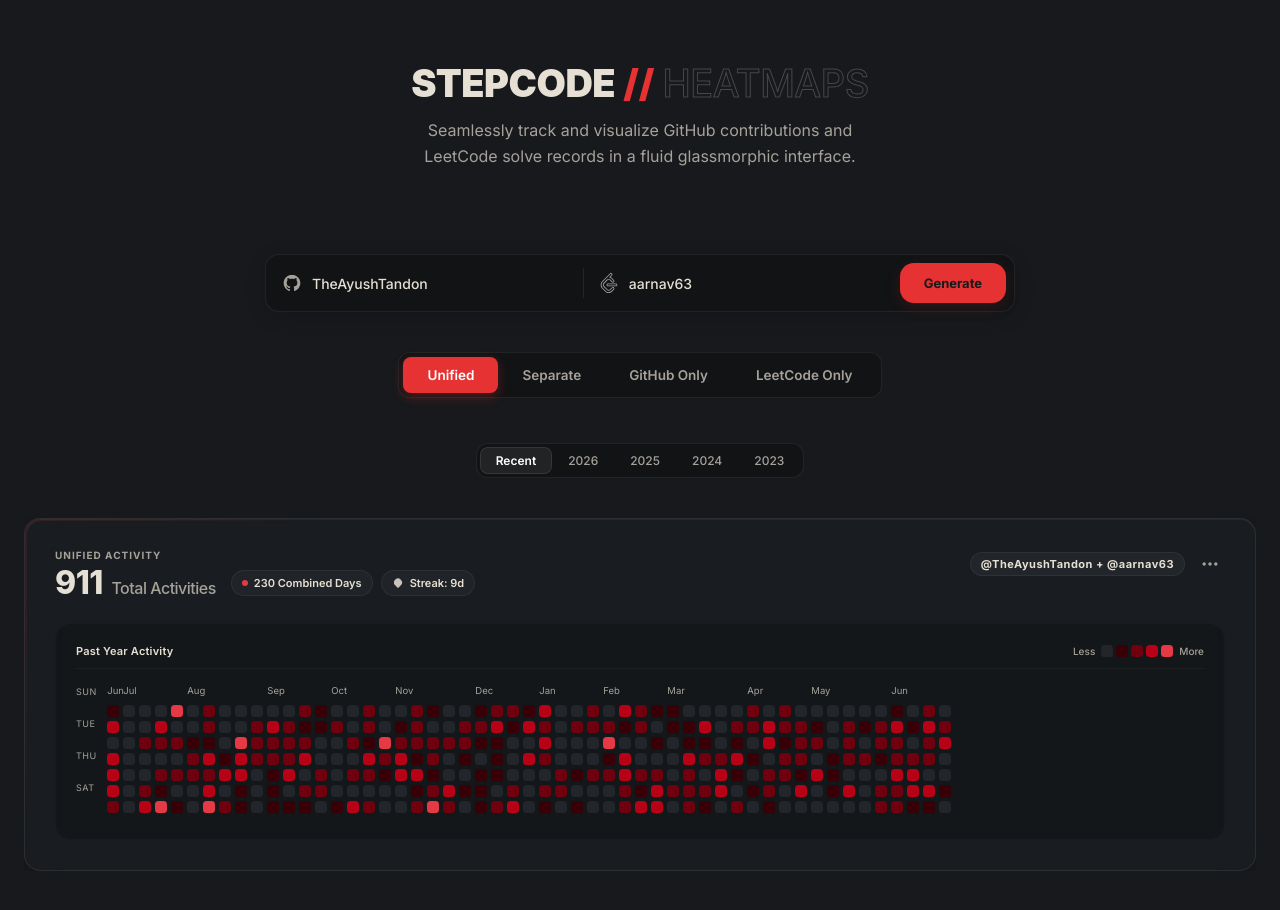
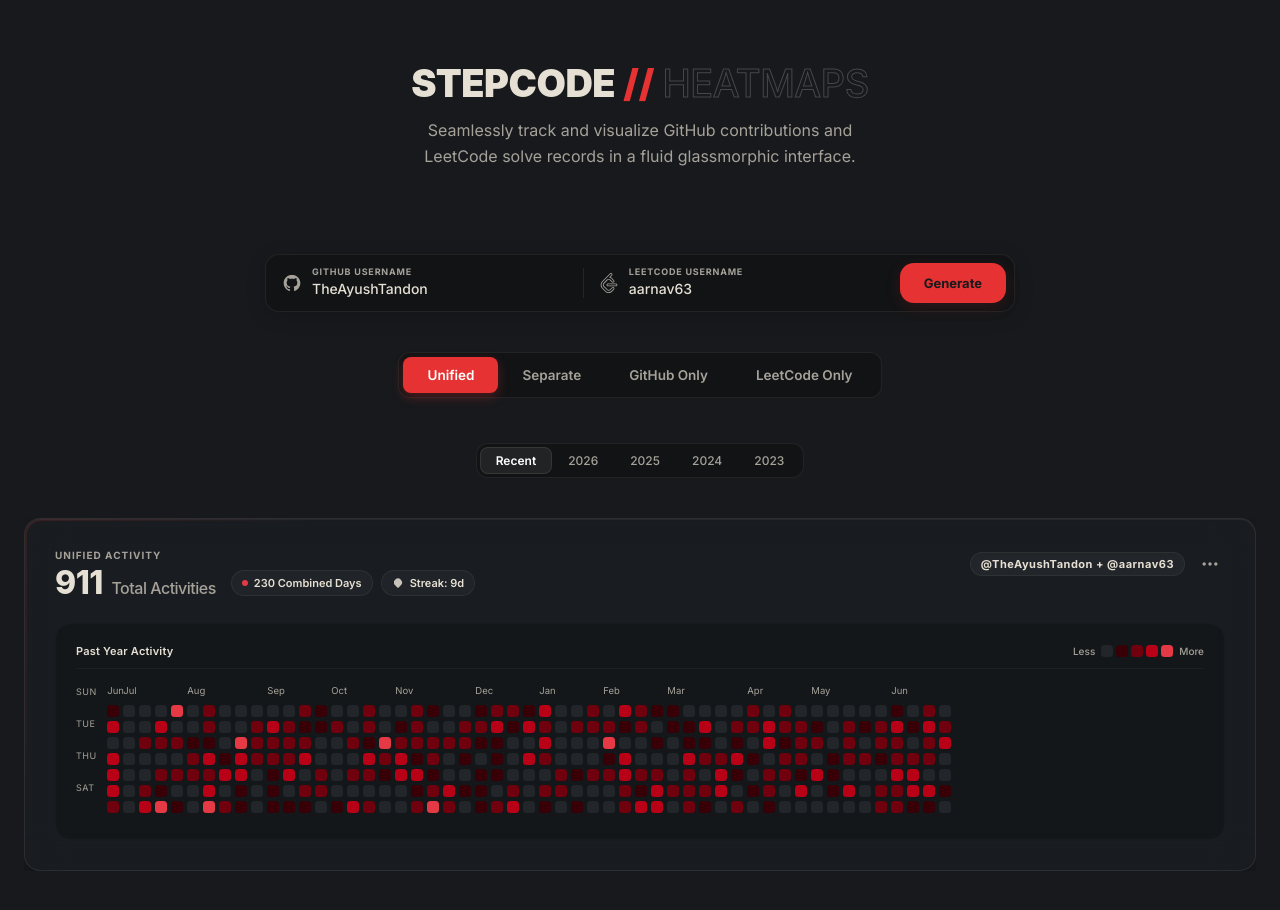
Before and after one commit to TheAyushTandon/Stepcode-heatmaps, a React (Vite) app in the folder frontend/: page / in a window 1280 px wide. Shown: the top 910 px of the page. Built offline with nearby package versions, Linux system fonts and the light colour scheme; no server answers; a web font is replaced by a local one.

Commit message:
Replace input placeholders with clean input-label components

```diff
--- a/frontend/src/App.tsx
+++ b/frontend/src/App.tsx
@@ -385,24 +385,34 @@
         <div className="controls-wrapper">
           <div className="input-group">
             {INPUT_GITHUB_ICON}
+            <div className="input-with-label">
+              <label htmlFor="github-username-input" className="input-label">
+                GitHub USERNAME
+              </label>
               <input
+                id="github-username-input"
                 type="text"
-              placeholder="GitHub Username"
                 value={githubUser}
                 onChange={(e) => setGithubUser(e.target.value)}
                 onKeyDown={(e) => e.key === "Enter" && loadData(true)}
               />
             </div>
+          </div>
           <div className="input-divider" />
           <div className="input-group">
             {INPUT_LEETCODE_ICON}
+            <div className="input-with-label">
+              <label htmlFor="leetcode-username-input" className="input-label">
+                LeetCode USERNAME
+              </label>
               <input
+                id="leetcode-username-input"
                 type="text"
-              placeholder="LeetCode Username"
                 value={leetcodeUser}
                 onChange={(e) => setLeetcodeUser(e.target.value)}
                 onKeyDown={(e) => e.key === "Enter" && loadData(true)}
               />
+            </div>
           </div>
           <button
             className={`btn-generate ${loading ? "loading" : ""}`}
--- a/frontend/src/index.css
+++ b/frontend/src/index.css
@@ -169,11 +169,24 @@
   font-family: var(--font-body);
   font-size: 14px;
   font-weight: 500;
-  padding: 10px 0;
+  padding: 4px 0 6px 0;
 }
 
-input::placeholder {
-  color: rgba(255, 255, 255, 0.3);
+.input-with-label {
+  display: flex;
+  flex-direction: column;
+  flex: 1;
+}
+
+.input-label {
+  font-size: 9px;
+  font-weight: 700;
+  text-transform: uppercase;
+  letter-spacing: 0.8px;
+  color: var(--text-secondary);
+  margin-top: 4px;
+  margin-bottom: 0px;
+  line-height: 1;
 }
 
 .btn-generate {
```
Lines whose indentation alone changed are shown as unchanged.
